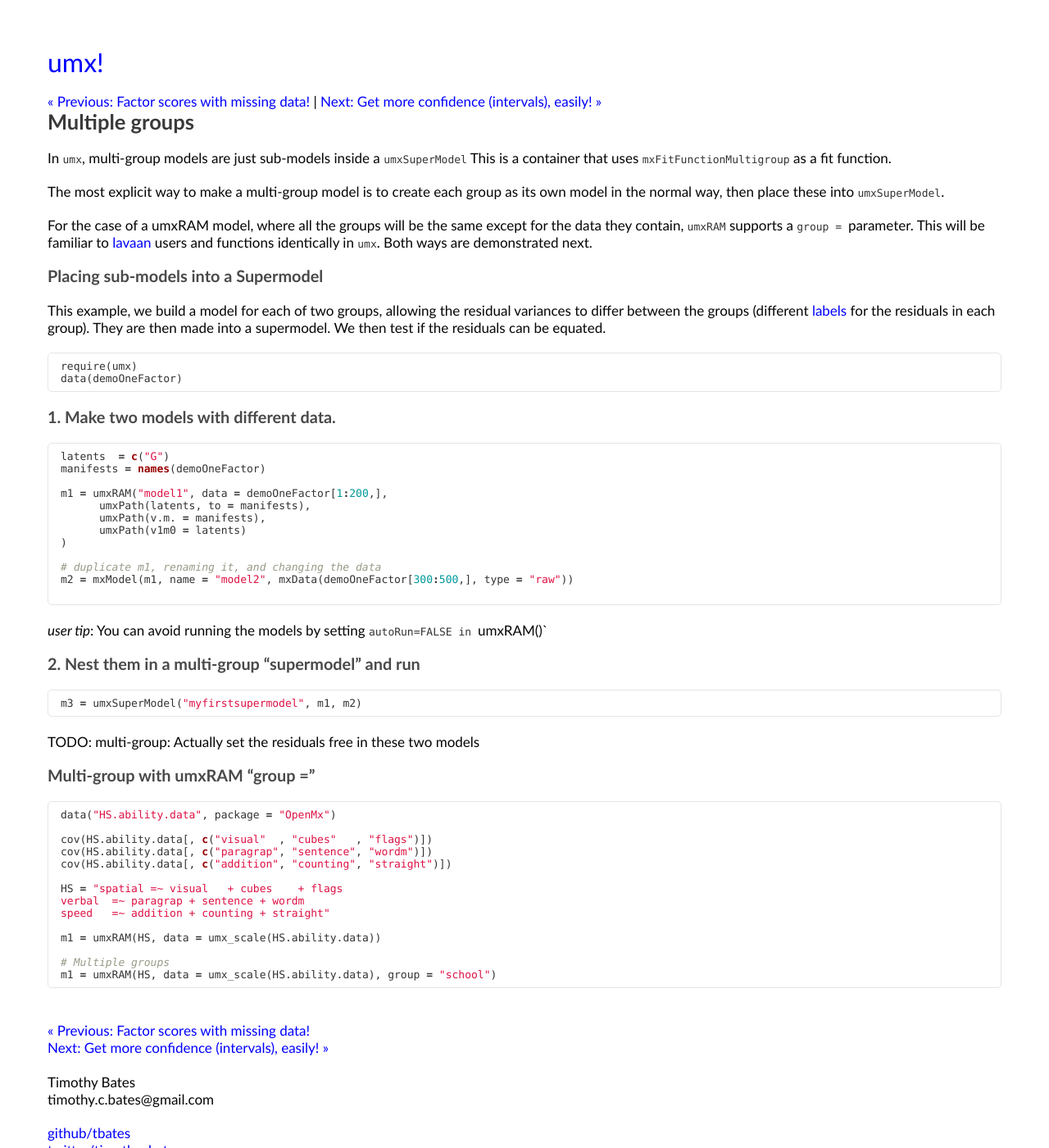
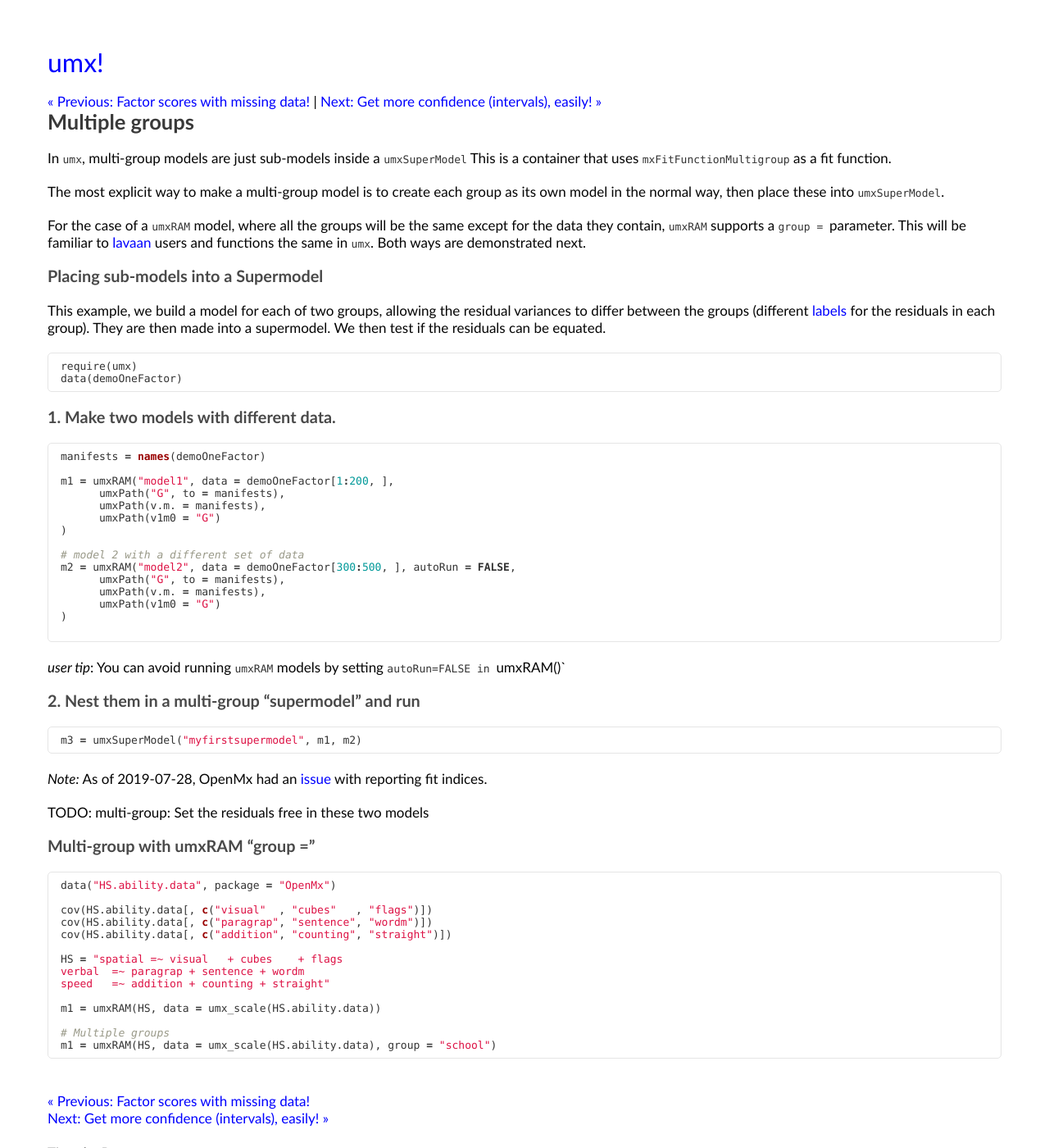
Before and after one commit to tbates/tbates.github.io, a Jekyll site: the page built from _posts/1995-02-15-detailed-Multigroup.markdown, in a window 1280 px wide and 1400 px high. Shown: the whole window at 82% size. Built offline with Jekyll 4.4.1, drawn with Linux system fonts in a browser that asks for light colours.

Commit message:
no message

````diff
--- a/_posts/1995-02-15-detailed-Multigroup.markdown
+++ b/_posts/1995-02-15-detailed-Multigroup.markdown
@@ -11,7 +11,7 @@ In `umx`, multi-group models are just sub-models inside a `umxSuperModel` This i
 
 The most explicit way to make a multi-group model is to create each group as its own model in the normal way, then place these into `umxSuperModel`.
 
-For the case of a umxRAM model, where all the groups will be the same except for the data they contain, `umxRAM` supports a `group = ` parameter. This will be familiar to [lavaan](http://lavaan.ugent.be) users and functions identically in `umx`. Both ways are demonstrated next.
+For the case of a `umxRAM` model, where all the groups will be the same except for the data they contain, `umxRAM` supports a `group = ` parameter. This will be familiar to [lavaan](http://lavaan.ugent.be) users and functions the same in `umx`. Both ways are demonstrated next.
 
 ### Placing sub-models into a Supermodel
 
@@ -26,21 +26,24 @@ data(demoOneFactor)
 
 
 ```r
-latents  = c("G")
 manifests = names(demoOneFactor)
 
-m1 = umxRAM("model1", data = demoOneFactor[1:200,],
-      umxPath(latents, to = manifests),
+m1 = umxRAM("model1", data = demoOneFactor[1:200, ],
+      umxPath("G", to = manifests),
       umxPath(v.m. = manifests),
-      umxPath(v1m0 = latents)
+      umxPath(v1m0 = "G")
 )
 
-# duplicate m1, renaming it, and changing the data
-m2 = mxModel(m1, name = "model2", mxData(demoOneFactor[300:500,], type = "raw"))
+# model 2 with a different set of data
+m2 = umxRAM("model2", data = demoOneFactor[300:500, ], autoRun = FALSE,
+      umxPath("G", to = manifests),
+      umxPath(v.m. = manifests),
+      umxPath(v1m0 = "G")
+)
 
 ```
 
-*user tip*: You can avoid running the models by setting `autoRun=FALSE`` in `umxRAM()`
+*user tip*: You can avoid running `umxRAM` models by setting `autoRun=FALSE`` in `umxRAM()`
 
 ### 2. Nest them in a multi-group "supermodel" and run
 
@@ -48,7 +51,9 @@ m2 = mxModel(m1, name = "model2", mxData(demoOneFactor[300:500,], type = "raw"))
 m3 = umxSuperModel("myfirstsupermodel", m1, m2)
 ```
 
-TODO: multi-group: Actually set the residuals free in these two models
+*Note:* As of 2019-07-28, OpenMx had an [issue](https://github.com/OpenMx/OpenMx/issues/221) with reporting fit indices.
+
+TODO: multi-group: Set the residuals free in these two models
 
 ### Multi-group with umxRAM "group ="
 
````
